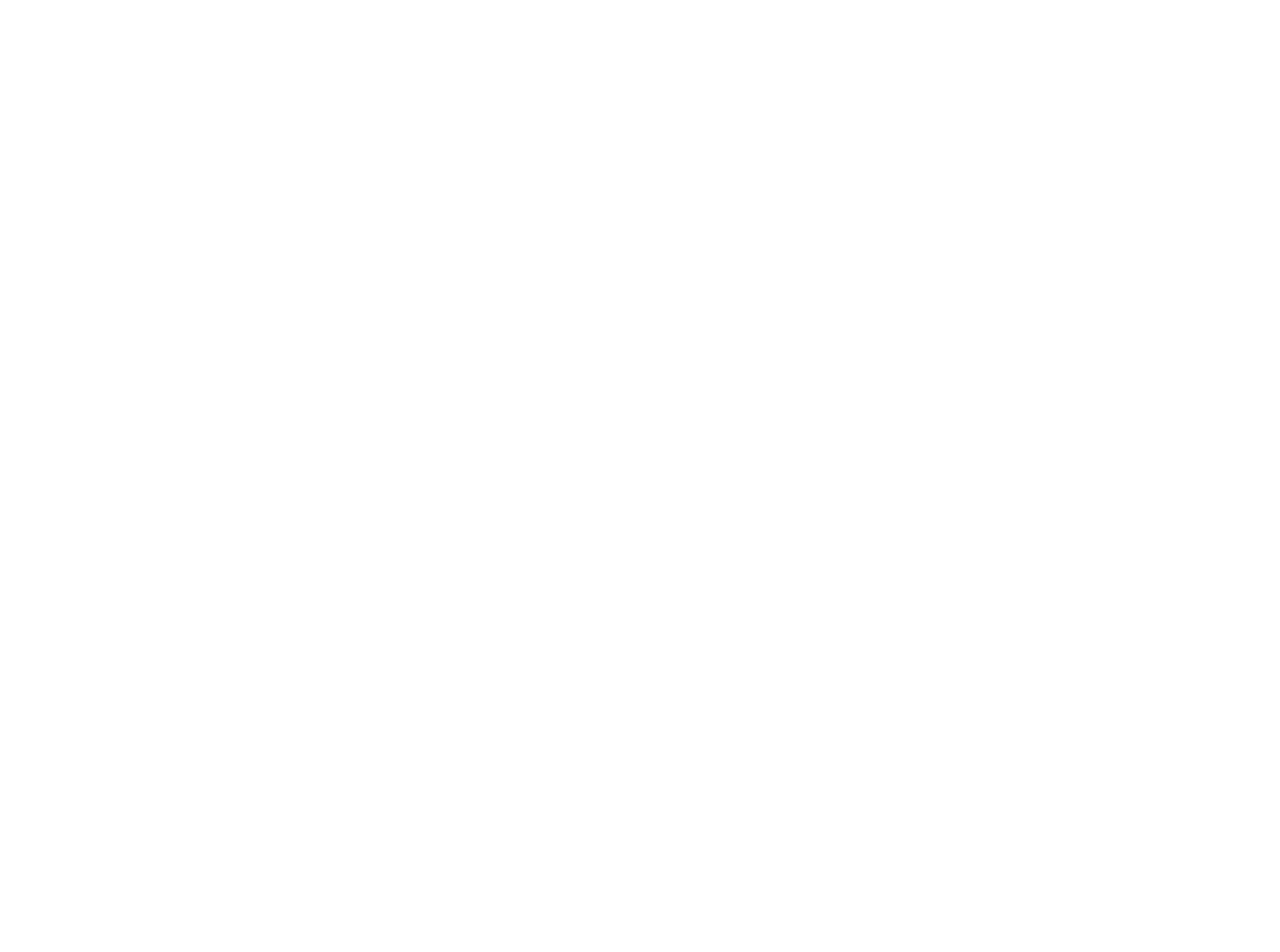
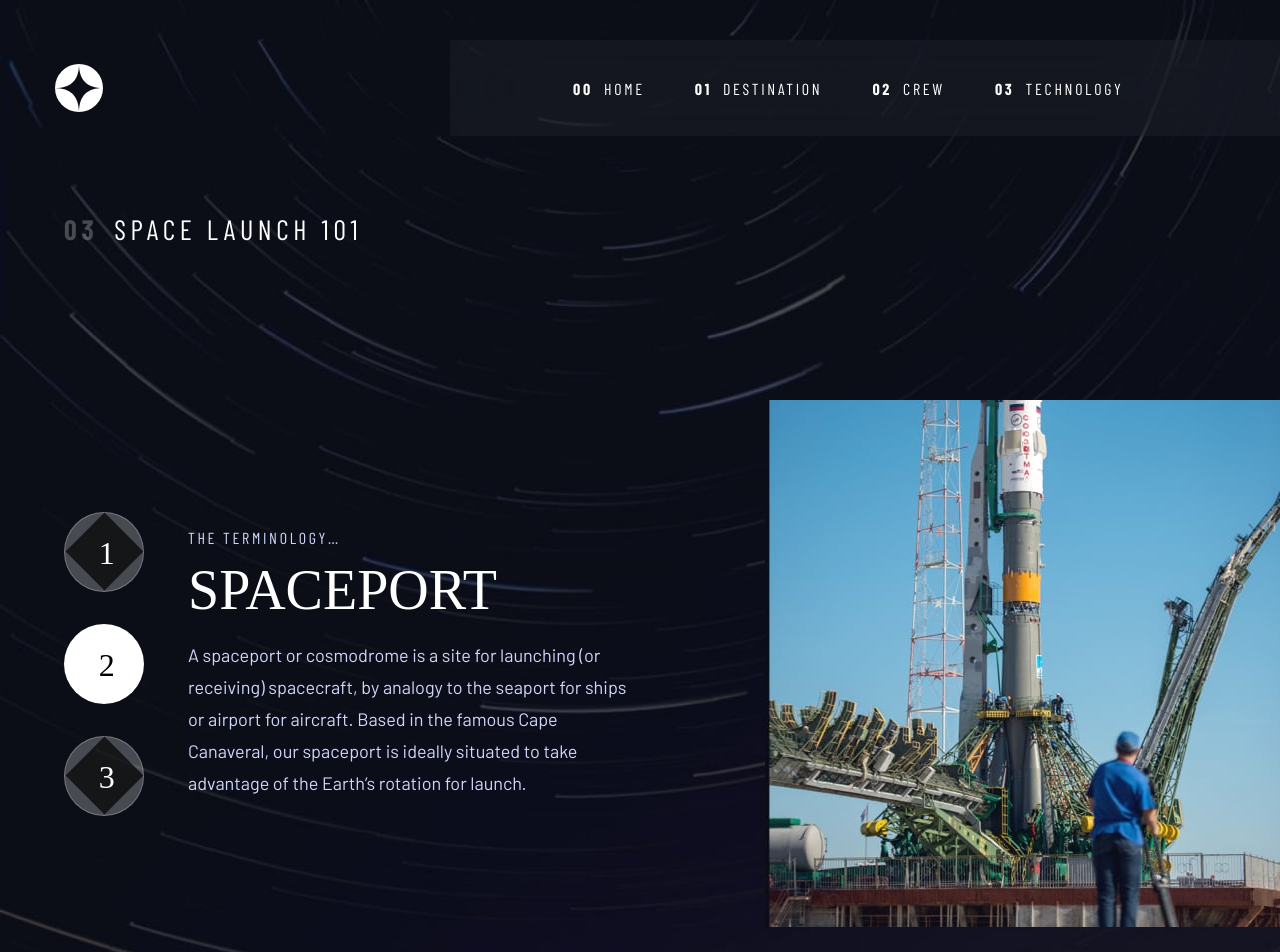
Before and after one commit to MariamKvirchiladze/space-tourism-website, a React (Vite) app: page /Technology/Spaceport in a window 1280 px wide. Before the commit this address had no page. Shown: the top 952 px of the page. Before the commit the page ends 800 px from the top, so only its background shows below. Built offline with nearby package versions, Linux system fonts and the light colour scheme; a web font is replaced by a local one.

Commit message:
complete page technologies

```diff
--- a/src/App.tsx
+++ b/src/App.tsx
@@ -15,7 +15,7 @@
           <Route path="/" element={<Home />} />
           <Route path="Destination/:planets" element={<Destination />} />
           <Route path="Crew/:person" element={<Crew />} />
-          <Route path="Technology" element={<Technology />} />
+          <Route path="Technology/:rocket" element={<Technology />} />
         </Routes>
       </MainContainer>
     </Router>
--- a/src/components/header/BurgerMenu.tsx
+++ b/src/components/header/BurgerMenu.tsx
@@ -52,7 +52,7 @@
             <div className="page crew"> </div>
             <div className="hover"></div>
           </Link>
-          <Link to="/Technology">
+          <Link to="/Technology/vehicle">
             <h2> 03</h2>
             <h1>TECHNOLOGY </h1>
             <div className="page technology"> </div>
--- a/src/components/pages/Crew.tsx
+++ b/src/components/pages/Crew.tsx
@@ -85,13 +85,11 @@
     width: 100%;
     display: flex;
     flex-direction: row;
-    margin-bottom: 32px;
     gap: 16px;
     justify-content: center;
     align-items: center;
     @media (min-width: 768px) {
       padding-top: 136px;
-      margin-bottom: 60px;
       justify-content: flex-start;
       padding-left: 38.5px;
     }
@@ -99,7 +97,6 @@
       max-width: 1500px;
       padding-left: 5%;
       padding-top: 212px;
-      margin: 0 auto 154px auto;
     }
     h2 {
       font-family: "Barlow Condensed";
--- a/src/components/pages/Destination.tsx
+++ b/src/components/pages/Destination.tsx
@@ -94,7 +94,6 @@
     width: 100%;
     display: flex;
     flex-direction: row;
-    margin-bottom: 32px;
     gap: 16px;
     justify-content: center;
     align-items: center;
@@ -106,7 +105,6 @@
     @media (min-width: 1024px) {
       max-width: 1500px;
       padding-left: 5%;
-      margin: 0 auto 154px auto;
       padding-top: 212px;
     }
 
--- a/src/components/pages/Technology.tsx
+++ b/src/components/pages/Technology.tsx
@@ -3,8 +3,44 @@
 import BgTechTab from "/assets/technology/background-technology-tablet.jpg";
 import BgTechDesk from "/assets/technology/background-technology-desktop.jpg";
 import Header from "../header/Header";
+import { useParams, Link, useLocation } from "react-router-dom";
+import data from "../../../data.json";
+import { useEffect, useState } from "react";
+
+interface Types {
+  name?: string;
+  images?: {
+    portrait?: string;
+    landscape?: string;
+  };
+  description?: string;
+}
+let techInfo: Types | undefined;
 
 const Technology = (): JSX.Element => {
+  const [currentPage, setCurrentPage] = useState<string>("vehicle");
+  const parameters = useParams();
+  if (parameters.rocket === "vehicle") {
+    techInfo = data.technology.find(
+      (item: any) => item.name === "Launch vehicle"
+    );
+  } else if (parameters.rocket === "Spaceport") {
+    techInfo = data.technology.find((item: any) => item.name === "Spaceport");
+  } else if (parameters.rocket === "capsule") {
+    techInfo = data.technology.find(
+      (item: any) => item.name === "Space capsule"
+    );
+  }
+
+  const photoLandscape = `.${techInfo?.images?.landscape}`;
+  const photoPortrait = `.${techInfo?.images?.portrait}`;
+
+  const location = useLocation();
+  useEffect(() => {
+    const address = location.pathname;
+    const PageNow = address.split("/")[2];
+    setCurrentPage(PageNow);
+  }, [location]);
   return (
     <TechnologyContainer>
       <Header />
@@ -13,37 +49,32 @@
         <p className="text"> SPACE LAUNCH 101</p>
       </div>
       <div className="mainTech">
-        <img className="land" alt="rocket photo" />
-        <img className="port" alt="rocket photo" />
+        <img className="land" src={photoLandscape} alt="rocket photo" />
+        <img className="port" src={photoPortrait} alt="rocket photo" />
         <div className="chooseTech">
-          <NavDiv>
-            <a className="vehicle">
+          <NavDiv currentPage={currentPage}>
+            <Link to="/Technology/vehicle" className="vehicle">
               <div className="rhombus">
                 <span>1</span>
               </div>
-            </a>
-            <a className="spaceport">
+            </Link>
+            <Link to="/Technology/Spaceport" className="spaceport">
               <div className="rhombus">
                 <span>2</span>
               </div>
-            </a>
-            <a className="capsule">
+            </Link>
+            <Link to="/Technology/capsule" className="capsule">
               <div className="rhombus">
                 <span>3</span>
               </div>
-            </a>
+            </Link>
           </NavDiv>
           <div className="technologyInfo">
             <div className="terminology">
               <h4>THE TERMINOLOGY… </h4>
-              <h1> name</h1>
+              <h1> {techInfo?.name}</h1>
             </div>
-            <p>
-              Lorem ipsum, dolor sit amet consectetur adipisicing elit. Natus,
-              nesciunt. Veritatis illo dignissimos quidem non impedit,
-              necessitatibus velit suscipit inventore consequuntur magni culpa,
-              possimus quod numquam minus eveniet nihil nesciunt{" "}
-            </p>
+            <p>{techInfo?.description} </p>
           </div>
         </div>
       </div>
@@ -290,7 +321,7 @@
     }
   }
 `;
-const NavDiv = styled.nav`
+const NavDiv = styled.nav<{ currentPage: string }>`
   display: flex;
   width: 100%;
   flex-direction: row;
@@ -364,4 +395,54 @@
     transform: rotate(-45deg);
     color: white;
   }
+  .vehicle {
+    background-color: ${(props) =>
+      props.currentPage === "vehicle"
+        ? "#FFFFFF"
+        : "rgba(255, 255, 255, 0.25)"};
+  }
+  .vehicle .rhombus {
+    background-color: ${(props) =>
+      props.currentPage === "vehicle"
+        ? "rgba(0, 0, 0, 0);"
+        : "rgba(0, 0, 0, 0.7);"};
+  }
+  .vehicle .rhombus span {
+    color: ${(props) => (props.currentPage === "vehicle" ? "black" : "white")};
+  }
+
+  .spaceport {
+    background-color: ${(props) =>
+      props.currentPage === "Spaceport"
+        ? "#FFFFFF"
+        : "rgba(255, 255, 255, 0.25)"};
+  }
+  .spaceport .rhombus {
+    background-color: ${(props) =>
+      props.currentPage === "Spaceport"
+        ? "rgba(0, 0, 0, 0);"
+        : "rgba(0, 0, 0, 0.7);"};
+  }
+  .spaceport .rhombus span {
+    color: ${(props) =>
+      props.currentPage === "Spaceport" ? "black" : "white"};
+  }
+
+  .capsule {
+    background-color: ${(props) =>
+      props.currentPage === "capsule"
+        ? "#FFFFFF"
+        : "rgba(255, 255, 255, 0.25)"};
+    color: ${(props) =>
+      props.currentPage === "capsule" ? "black" : "#ffffff"};
+  }
+  .capsule .rhombus {
+    background-color: ${(props) =>
+      props.currentPage === "capsule"
+        ? "rgba(0, 0, 0, 0);"
+        : "rgba(0, 0, 0, 0.7);"};
+  }
+  .capsule .rhombus span {
+    color: ${(props) => (props.currentPage === "capsule" ? "black" : "white")};
+  }
 `;
```
